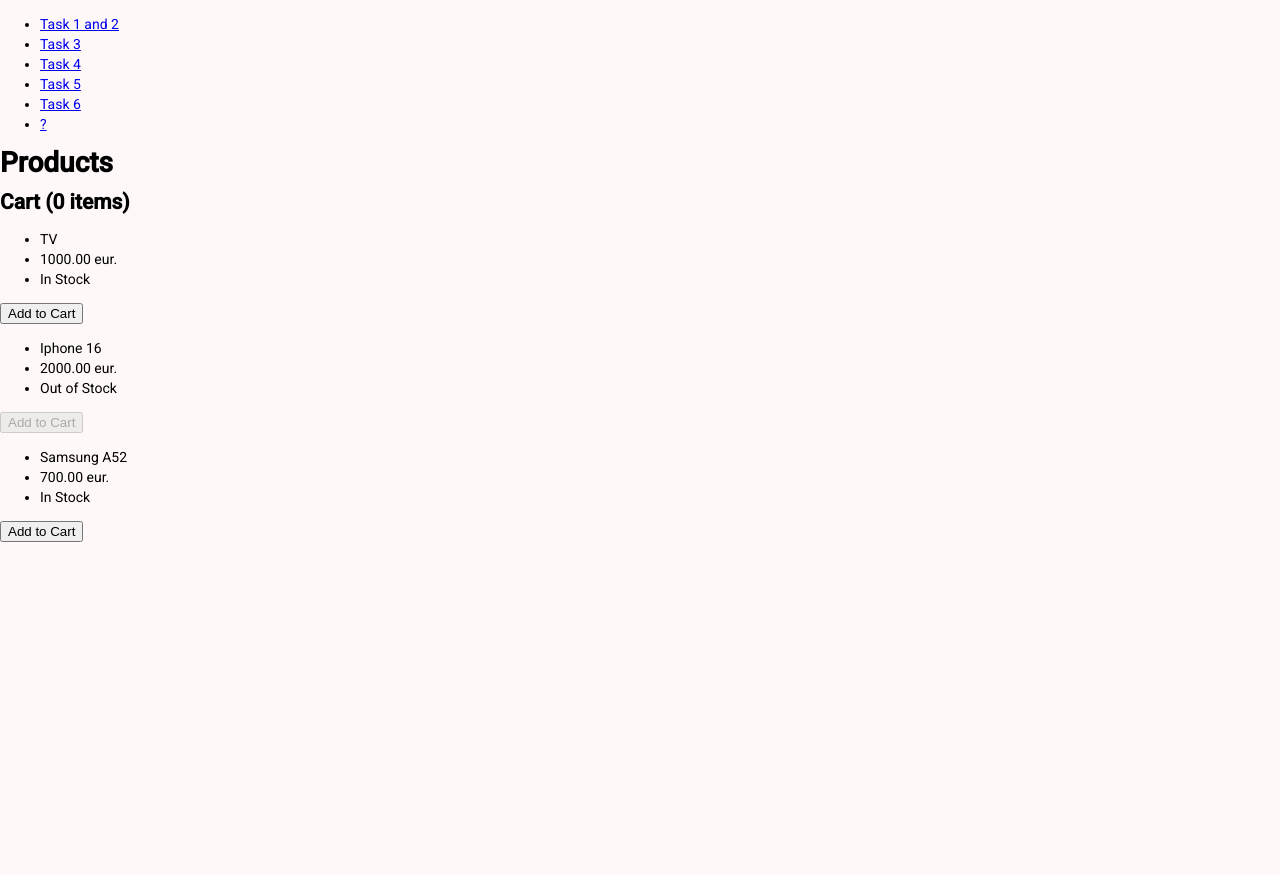
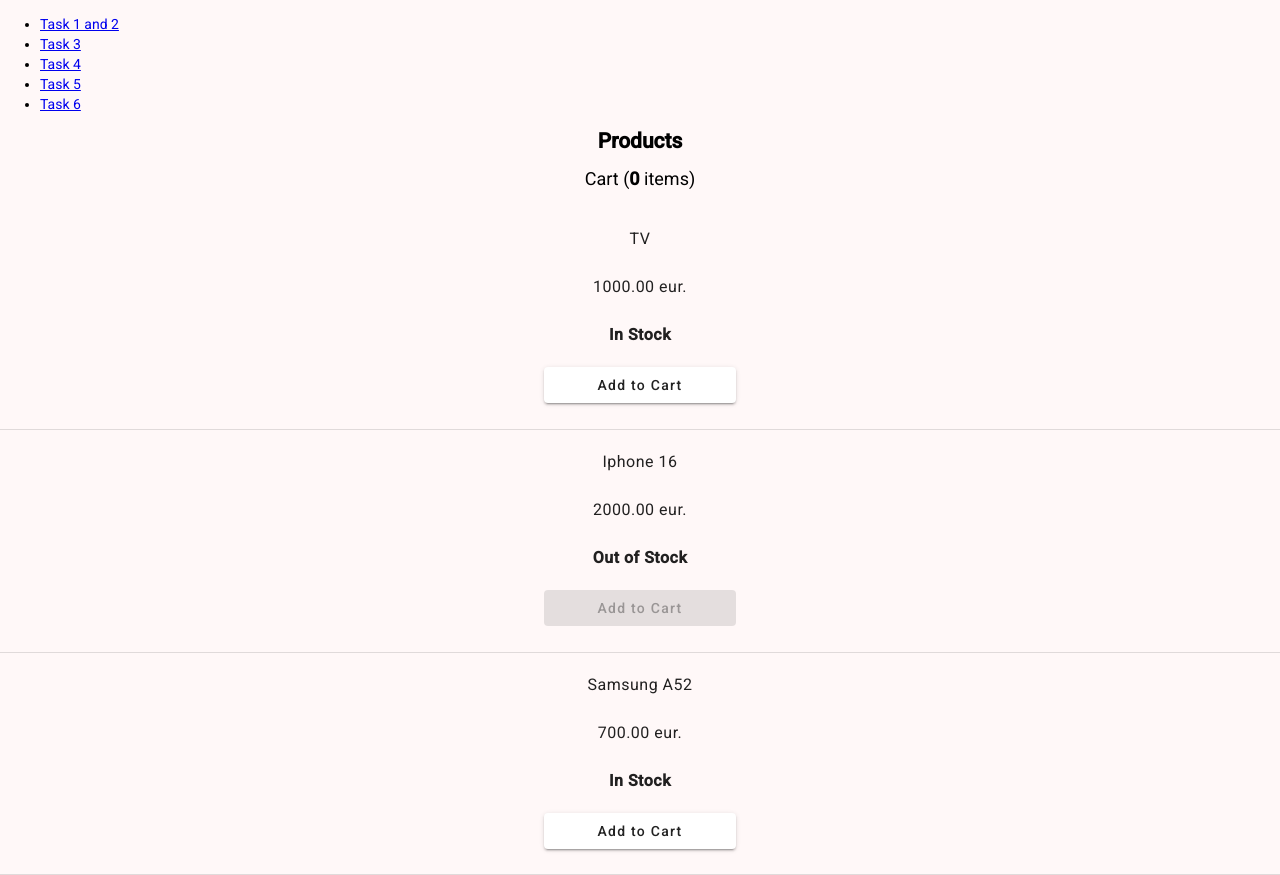
Before and after one commit to PIPetkova19/tasks-frontend, an Angular app in the folder hw3/app-counter-1/: page /product-page in a window 1280 px wide. Before the commit the page ends 814 px from the top, so only its background shows below. Built offline with nearby package versions, Linux system fonts and the light colour scheme.

Commit message:
Add style to task 3

```diff
--- a/hw3/app-counter-1/src/app/app-product-card/app-product-card.css
+++ b/hw3/app-counter-1/src/app/app-product-card/app-product-card.css
@@ -0,0 +1,21 @@
+section {
+    display: flex;
+    justify-content: center;
+    flex-direction: column;
+    width: 100%;
+}
+
+.list-items {
+    text-align: center;
+    padding: 1.5%;
+}
+
+button {
+    width: 15%;
+    align-self: center;
+    margin-bottom: 2%;
+}
+
+.bolder{
+    font-weight: 700;
+}
--- a/hw3/app-counter-1/src/app/app-product-card/app-product-card.html
+++ b/hw3/app-counter-1/src/app/app-product-card/app-product-card.html
@@ -1,8 +1,14 @@
-<ul>
-    <li>{{product().name}}</li>
-    <li>{{product().price | currencyPipe}}</li>
-    <li>{{ product().inStock ? 'In Stock' : 'Out of Stock' }}</li>
+<section>
+    <mat-list role="list" class="list">
+        <mat-list-item role="listitem" class="list-items">{{product().name}}</mat-list-item>
+        <mat-list-item role="listitem" class="list-items">{{product().price | currencyPipe}}</mat-list-item>
+        <mat-list-item role="listitem" class="list-items">
+            <p class="bolder">{{ product().inStock ? 'In Stock' : 'Out of Stock'
+                }}</p>
+        </mat-list-item>
+    </mat-list>
 
-</ul>
-
-<button (click)="addToCart.emit(product())" [disabled]="product().inStock===false">Add to Cart</button>
+    <button (click)="addToCart.emit(product())" [disabled]="product().inStock===false" matButton="elevated">
+        Add to Cart
+    </button>
+</section>
--- a/hw3/app-counter-1/src/app/app-product-card/app-product-card.ts
+++ b/hw3/app-counter-1/src/app/app-product-card/app-product-card.ts
@@ -1,12 +1,14 @@
 import { Component, input, output } from '@angular/core';
 import { Product } from '../common/product';
 import { CurrencyPipe } from '../common/currencyPipe';
+import {MatListModule} from '@angular/material/list';
+import {MatButtonModule} from '@angular/material/button';
 
 @Component({
   selector: 'app-product-card',
   templateUrl: './app-product-card.html',
   styleUrl: './app-product-card.css',
-  imports: [CurrencyPipe],
+  imports: [CurrencyPipe, MatListModule,MatButtonModule],
 })
 
 export class AppProductCard {
--- a/hw3/app-counter-1/src/app/app-product-page/app-product-page.css
+++ b/hw3/app-counter-1/src/app/app-product-page/app-product-page.css
@@ -0,0 +1,8 @@
+.text {
+    text-align: center;
+    font-size: large;
+}
+
+h1 {
+    text-align: center;
+}
--- a/hw3/app-counter-1/src/app/app-product-page/app-product-page.html
+++ b/hw3/app-counter-1/src/app/app-product-page/app-product-page.html
@@ -1,6 +1,9 @@
-<h1>Products</h1>
-<h2>Cart ({{ cart().length }} items)</h2>
+<section>
+    <h1>Products</h1>
+    <p class="text">Cart (<strong>{{ cart().length }} </strong>items)</p>
 
-@for (product of products; track product.id) {
-<app-product-card [product]="product" (addToCart)="onAdd($event)"></app-product-card>
-}
+    @for (product of products; track product.id) {
+    <app-product-card [product]="product" (addToCart)="onAdd($event)"></app-product-card>
+    <mat-divider></mat-divider>
+    }
+</section>
--- a/hw3/app-counter-1/src/app/app-product-page/app-product-page.ts
+++ b/hw3/app-counter-1/src/app/app-product-page/app-product-page.ts
@@ -1,13 +1,15 @@
 import { Component,signal } from '@angular/core';
 import { Product } from '../common/product';
 import { AppProductCard } from '../app-product-card/app-product-card';
+import {MatDividerModule} from '@angular/material/divider';
 
 @Component({
   selector: 'app-product-page',
   templateUrl: './app-product-page.html',
   styleUrl: './app-product-page.css',
-  imports: [AppProductCard],
+  imports: [AppProductCard,MatDividerModule],
 })
+
 export class AppProductPage {
   products: Product[] = [
     { id: 1, name: 'TV', price: 1000, inStock: true },
@@ -17,5 +19,4 @@
 
   cart = signal<typeof this.products>([]);
   onAdd(p: (typeof this.products)[0]) { this.cart.update(c => [...c, p]); }
-
 }
--- a/hw3/app-counter-1/src/app/app.html
+++ b/hw3/app-counter-1/src/app/app.html
@@ -2,11 +2,9 @@
     <ul>
         <li><a routerLink="counter">Task 1 and 2</a></li>
         <li><a routerLink="student-list">Task 3</a></li>
-        <li><a routerLink="product-card">Task 4</a></li>
+        <li><a routerLink="product-page">Task 4</a></li>
         <li><a routerLink="registration-form">Task 5</a></li>
         <li><a routerLink="list-people">Task 6</a></li>
-
-        <li><a routerLink="product-page">?</a></li>
 
 
     </ul>
```
